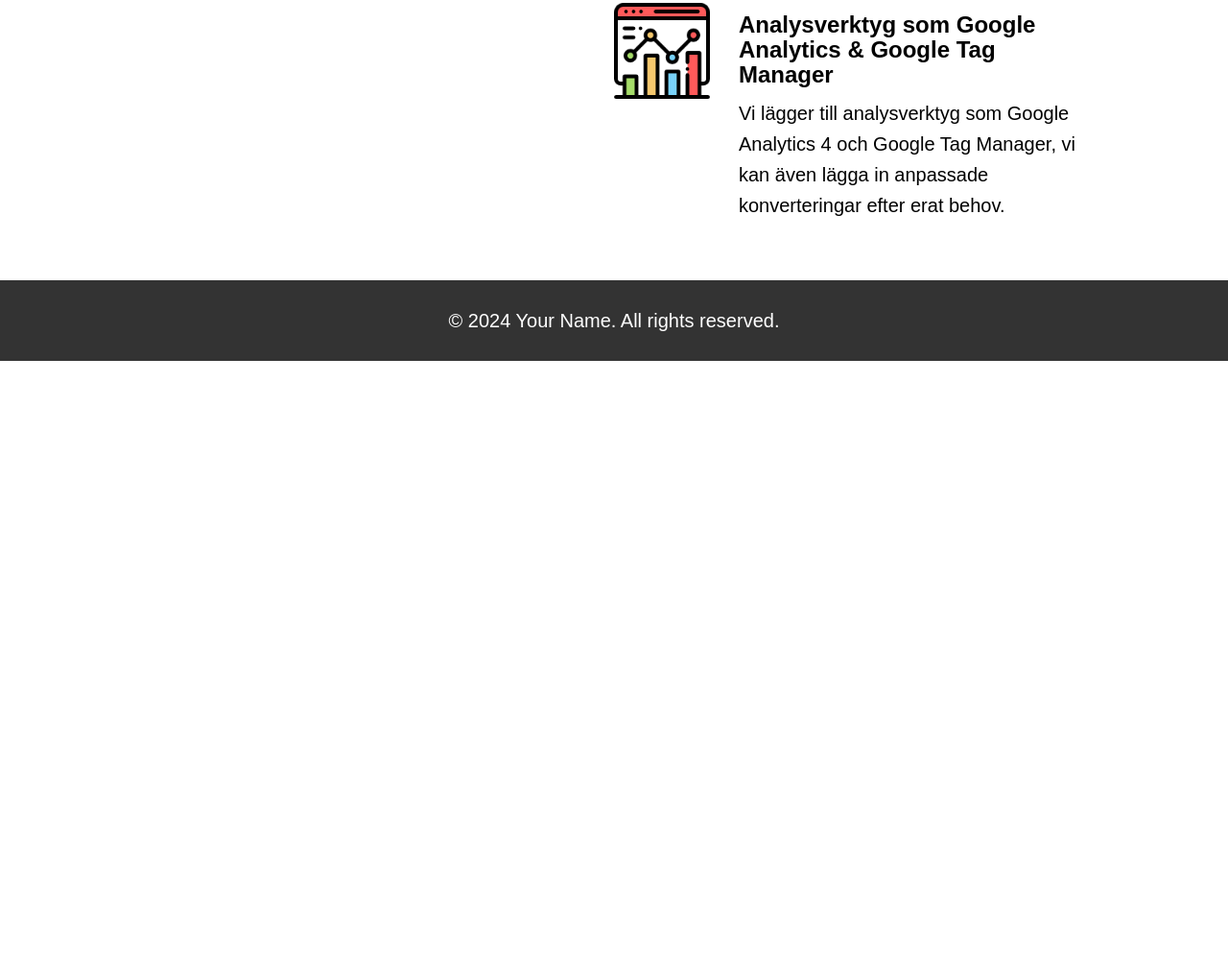
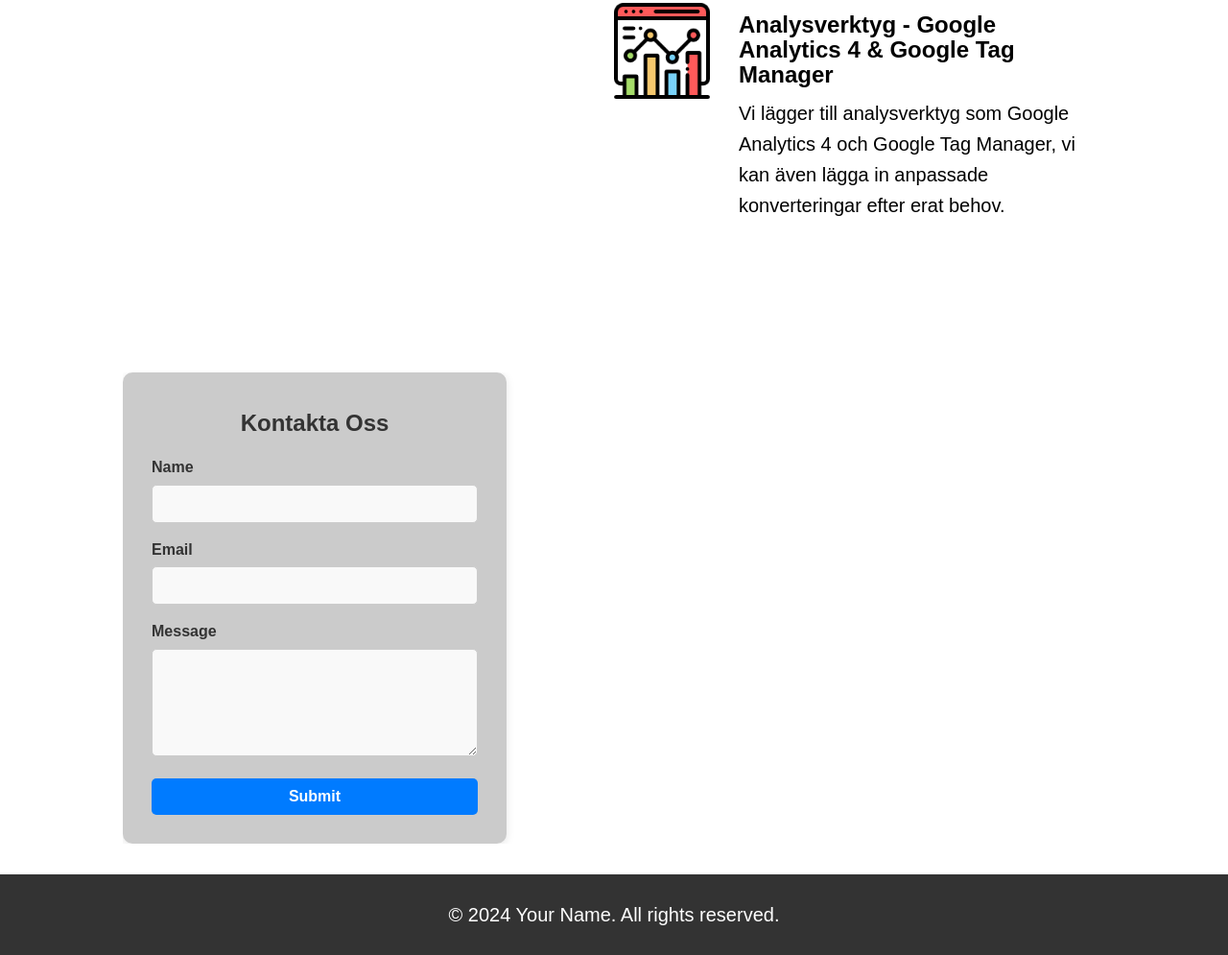
Before and after one commit to ChrilleJigling/webbyr-projekt, a plain HTML site: page index.html in a window 1280 px wide. Shown: the part 1485-2480 px from the top of the page at 96% size. Before the commit the page ends 1861 px from the top, so only its background shows below. Drawn offline with Linux system fonts and the light colour scheme; a script that the page names is missing.

Commit message:
Update Services & Contact

```diff
--- a/index.html
+++ b/index.html
@@ -9,12 +9,13 @@
 <body>
     <header>
         <nav>
-            <img id="logo" src="./images/logo2.png" alt="logo">
+            <img id="logo" src="./images/logo3.png" alt="logo">
             <ul>
-                <li><a href="#home">Home</a></li>
-                <li><a href="#services">Projects</a></li>
-                <li><a href="#about">About</a></li>
-                <li><a href="#contact">Contact</a></li>
+                <li><a href="#home">Hem</a></li>
+                <li><a href="#services">Tjänster</a></li>
+                <li><a href="#services">Projekt</a></li>
+                <li><a href="#about">Om Oss</a></li>
+                <li><a href="#contact">Kontakt</a></li>
             </ul>
         </nav>
     </header>
@@ -98,10 +99,44 @@
                 <div class="services-container">
                     <img src="./images/icons/analyticsIcon.png" alt="seo icon">
                     <div>
-                        <h3>Analysverktyg som Google Analytics & Google Tag Manager</h3>
+                        <h3>Analysverktyg - Google Analytics 4 & Google Tag Manager</h3>
                         <p>Vi lägger till analysverktyg som Google Analytics 4 och Google Tag Manager, vi kan även lägga in anpassade konverteringar efter erat behov.</p>
                     </div>
                 </div>
+            </div>
+        </div>
+    </section>
+
+    <section id="projects">
+
+    </section>
+
+    <section id="contact">
+        <div class="container">
+            <div class="half-section">
+                <div class="contact-form-container">
+                    <form class="contact-form">
+                        <h2>Kontakta Oss</h2>
+                        <div class="form-group">
+                            <label for="name">Name</label>
+                            <input type="text" id="name" name="name" required>
+                        </div>
+                        <div class="form-group">
+                            <label for="email">Email</label>
+                            <input type="email" id="email" name="email" required>
+                        </div>
+                        <div class="form-group">
+                            <label for="message">Message</label>
+                            <textarea id="message" name="message" rows="5" required></textarea>
+                        </div>
+                        <button type="submit">Submit</button>
+                    </form>
+                </div>
+            </div>
+
+            <!-- Services section / what we have to offer -->
+            <div class="half-section">
+
             </div>
         </div>
     </section>
--- a/style.css
+++ b/style.css
@@ -13,6 +13,13 @@
     --BIGGEST-MARGIN:40px;
     --BORDER-RADIUS:30px;
 }
+
+* {
+    box-sizing: border-box;
+    margin: 0;
+    padding: 0;
+}
+
 
 h1, h2 {
     font-size:var(--BIG-TEXT);
@@ -341,6 +348,76 @@ main {
 
 
 
+
+/* =============== CONTACT ================ */
+
+.contact-form-container {
+    padding: 30px;
+    border-radius: 10px;
+    box-shadow: 0 2px 10px rgba(0, 0, 0, 0.1);
+    max-width: 400px;
+    width: 100%;
+    background:rgba(190,190,190,0.8);
+}
+
+.contact-form h2 {
+    margin-bottom: 20px;
+    font-size: 24px;
+    color: #333;
+    text-align: center;
+}
+
+.form-group {
+    margin-bottom: 15px;
+}
+
+.form-group label {
+    display: block;
+    margin-bottom: 5px;
+    font-weight: bold;
+    color: #333;
+}
+
+.form-group input,
+.form-group textarea {
+    width: 100%;
+    padding: 10px;
+    border: 1px solid #ccc;
+    border-radius: 5px;
+    font-size: 16px;
+    color: #333;
+    background-color: #f9f9f9;
+}
+
+.form-group input:focus,
+.form-group textarea:focus {
+    border-color: #007bff;
+    outline: none;
+    background-color: #fff;
+}
+
+button[type="submit"] {
+    width: 100%;
+    padding: 10px;
+    border: none;
+    border-radius: 5px;
+    font-size: 16px;
+    font-weight: bold;
+    color: #fff;
+    background-color: #007bff;
+    cursor: pointer;
+    transition: background-color 0.3s ease;
+}
+
+button[type="submit"]:hover {
+    background-color: #0056b3;
+}
+
+/* =========== END OF CONTACT =========== */
+
+
+
+
 /* =============== FOOTER ================ */
 footer {
     background: #333;
```
Also changed, not shown: browser.png (deleted), images/logo1.png, images/logo2.png, images/logo3.png, seo (1).png (deleted), seo (2).png (deleted), seo.png (deleted), website (2).png (deleted), website (3).png (deleted).
